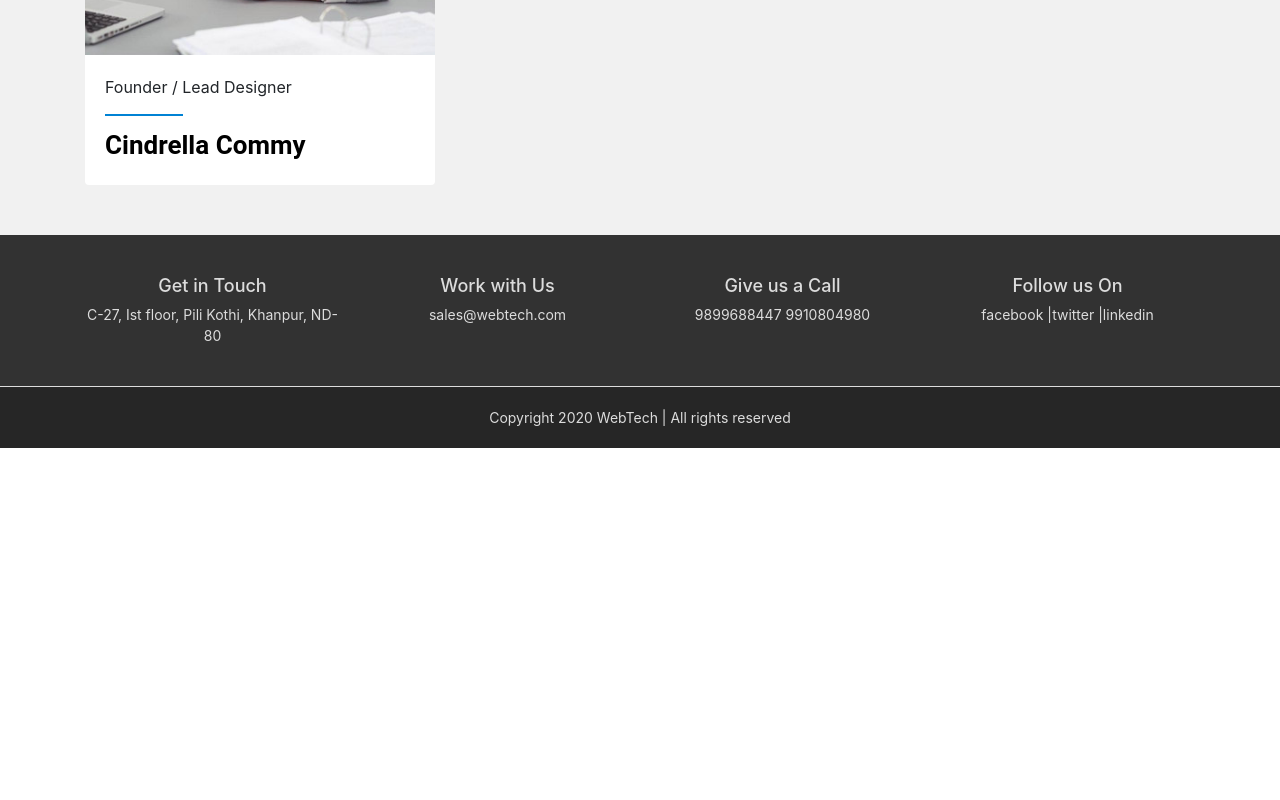
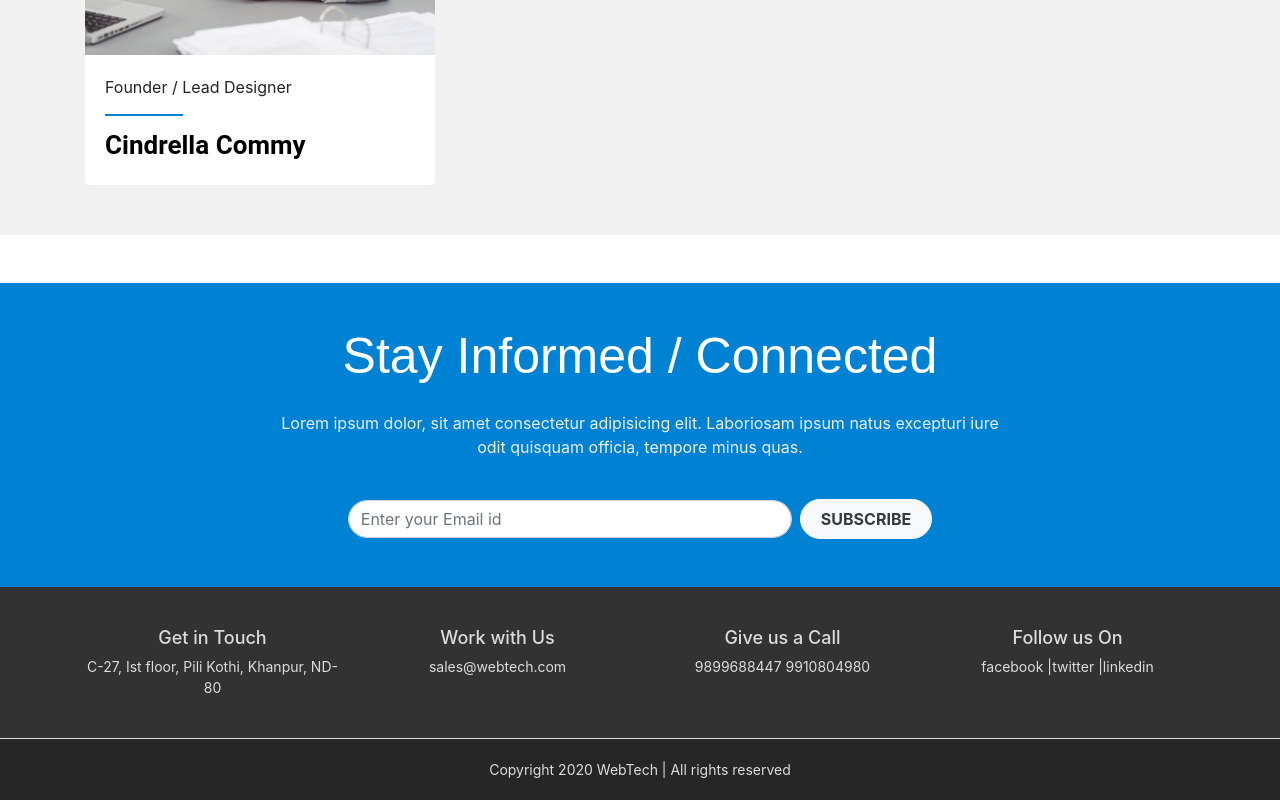
Before and after one commit to arif2703/webtech, a React (Create React App) app in the folder webtech/: page /reference in a window 1280 px wide. Shown: the part 3324-4124 px from the top of the page. Before the commit the page ends 3772 px from the top, so only its background shows below. Built offline with nearby package versions, Linux system fonts and the light colour scheme.

Commit message:
css add layout with change

```diff
--- a/webtech/src/App.css
+++ b/webtech/src/App.css
@@ -336,6 +336,22 @@ h4 {
 }
 
 
+/* Stay Connected Css */
+.stayConnected{
+  background-color: #0082d4;
+}
+.stayConnected p{
+  font-size: 16px;
+  color: #eeeeee;
+  margin: 10px 180px 20px 180px;
+}
+.stayConnected input[type=text]{
+  width: 40%;
+  margin-top: 20px;
+  border-radius: 50px;
+}
+
+
 
 /* Responsive by @Media Screen */
 @media screen and (max-width:768px){
--- a/webtech/src/layout/stay.information.layout.js
+++ b/webtech/src/layout/stay.information.layout.js
@@ -1,6 +1,6 @@
 import React from 'react'
-import StayInformationText from '../component/stay.information.text'
-import Subscribe from '../component/subscribe.component'
+import StayInformationText from '../components/stay.information.text.component'
+import Subscribe from '../components/subscribe.component'
 
 const StayInfromation = () =>{
   return(
--- a/webtech/src/pages/reference.js
+++ b/webtech/src/pages/reference.js
@@ -7,7 +7,7 @@ import Header from '../layout/header.layout'
 import BannerBig from '../components/banner.component'
 import OurPassion from '../layout/our.passion.layout'
 import ClientReview from '../components/client.review.component'
-
+import StayInfromation from '../layout/stay.information.layout'
 function ReferencePage() {
   return (
     <div>
@@ -28,6 +28,7 @@ function ReferencePage() {
          <OurPassion/>
          <ClientReview/>
          <Team/>
+         <StayInfromation/>
 
       <Footer
         phone1='9899688447'
```
